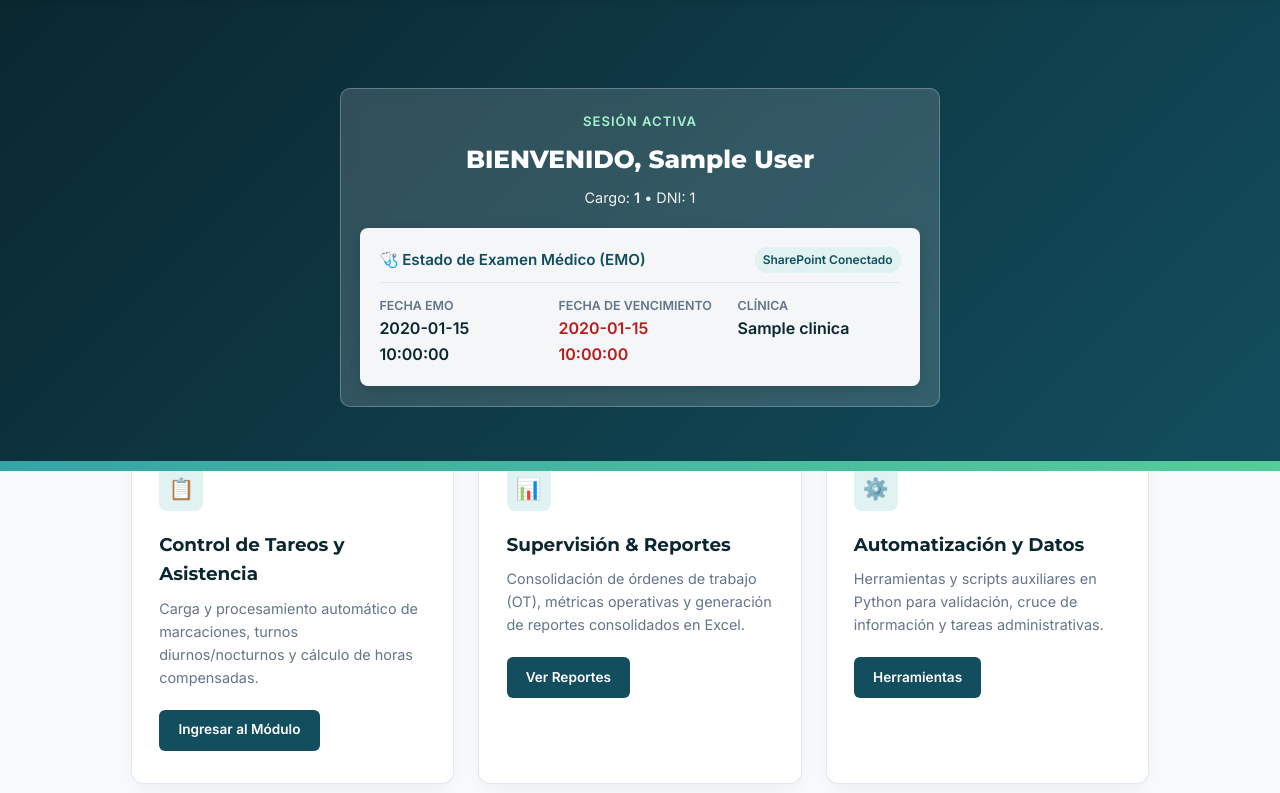
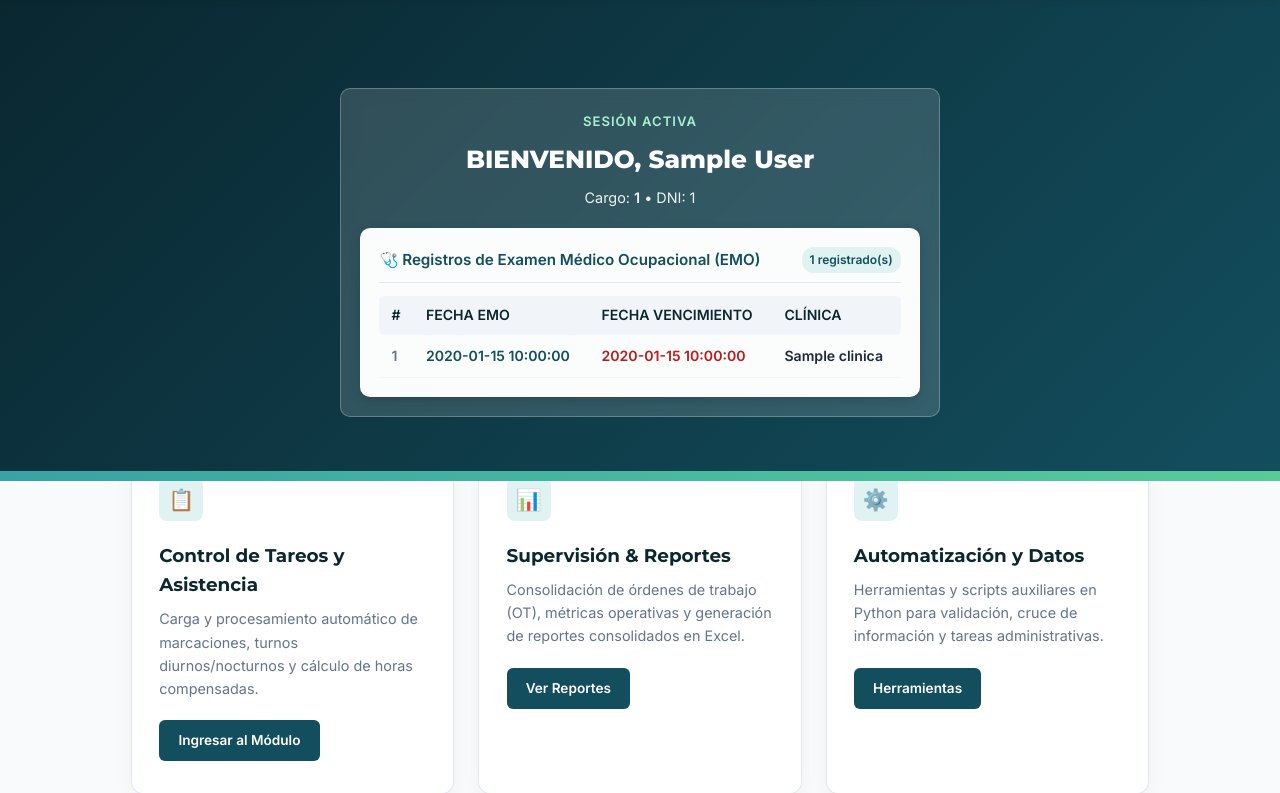
Before and after one commit to rrhhucmys-create/myscondorcocha, a Flask app: template templates/index.html in a window 1280 px wide. Shown: the part 77-870 px from the top of the page. Run offline with Flask 3, Linux system fonts and the light colour scheme; the visitor is signed in with stand-in values (Sample User, id 1); tables that the repository leaves empty hold one stand-in row (values such as "Sample post"); the template is opened without the code that fills it: most values are stand-ins (such as "Sample title", 1, 10 or a date in 2020).

Commit message:
Update index.html

```diff
--- a/templates/index.html
+++ b/templates/index.html
@@ -178,31 +178,41 @@
                 <h2 style="font-size: 1.55rem; margin: 0.4rem 0;">BIENVENIDO, {{ session.get('nombre_completo') }}</h2>
                 <p style="margin: 0 0 1.2rem 0; font-size: 0.9rem; opacity: 0.92;">Cargo: <strong>{{ session.get('cargo') }}</strong> &bull; DNI: {{ session.get('user_dni') }}</p>
 
-                <!-- Cuadro de Datos EMO desde SharePoint -->
-                <div style="background: rgba(255, 255, 255, 0.95); color: var(--text-dark); border-radius: 8px; padding: 1.2rem; text-align: left; box-shadow: 0 4px 12px rgba(0,0,0,0.15);">
+                <!-- Cuadro de Datos EMO desde SharePoint (Soporta múltiples exámenes) -->
+                <div style="background: rgba(255, 255, 255, 0.98); color: var(--text-dark); border-radius: 10px; padding: 1.2rem; text-align: left; box-shadow: 0 4px 12px rgba(0,0,0,0.15); margin-top: 1rem;">
                     <div style="display: flex; align-items: center; justify-content: space-between; border-bottom: 1.5px solid #e2e8f0; padding-bottom: 0.6rem; margin-bottom: 0.8rem;">
-                        <strong style="color: var(--primary); font-size: 0.95rem;">🩺 Estado de Examen Médico (EMO)</strong>
-                        <span style="font-size: 0.75rem; background: #e0f2f1; color: var(--primary); padding: 3px 8px; border-radius: 12px; font-weight: 600;">SharePoint Conectado</span>
+                        <strong style="color: var(--primary); font-size: 0.95rem;">🩺 Registros de Examen Médico Ocupacional (EMO)</strong>
+                        <span style="font-size: 0.75rem; background: #e0f2f1; color: var(--primary); padding: 3px 8px; border-radius: 12px; font-weight: 600;">
+                            {{ emo|length }} registrado(s)
+                        </span>
                     </div>
 
-                    {% if emo %}
-                        <div style="display: grid; grid-template-columns: repeat(auto-fit, minmax(140px, 1fr)); gap: 1rem;">
-                            <div>
-                                <span style="display: block; font-size: 0.78rem; color: var(--text-muted); font-weight: 600;">FECHA EMO</span>
-                                <strong style="font-size: 1rem; color: var(--primary-dark);">{{ emo.fecha_emo }}</strong>
-                            </div>
-                            <div>
-                                <span style="display: block; font-size: 0.78rem; color: var(--text-muted); font-weight: 600;">FECHA DE VENCIMIENTO</span>
-                                <strong style="font-size: 1rem; color: #b91c1c;">{{ emo.fecha_vencimiento }}</strong>
-                            </div>
-                            <div>
-                                <span style="display: block; font-size: 0.78rem; color: var(--text-muted); font-weight: 600;">CLÍNICA</span>
-                                <strong style="font-size: 1rem; color: var(--primary-dark);">{{ emo.clinica }}</strong>
-                            </div>
+                    {% if emo and emo|length > 0 %}
+                        <div style="overflow-x: auto;">
+                            <table style="width: 100%; border-collapse: collapse; font-size: 0.88rem;">
+                                <thead>
+                                    <tr style="background-color: #f1f5f9; color: var(--primary-dark); text-align: left;">
+                                        <th style="padding: 8px 12px; border-radius: 6px 0 0 6px;">#</th>
+                                        <th style="padding: 8px 12px;">FECHA EMO</th>
+                                        <th style="padding: 8px 12px;">FECHA VENCIMIENTO</th>
+                                        <th style="padding: 8px 12px; border-radius: 0 6px 6px 0;">CLÍNICA</th>
+                                    </tr>
+                                </thead>
+                                <tbody>
+                                    {% for item in emo %}
+                                    <tr style="border-bottom: 1px solid #f1f5f9;">
+                                        <td style="padding: 10px 12px; font-weight: 600; color: var(--text-muted);">{{ loop.index }}</td>
+                                        <td style="padding: 10px 12px; font-weight: 700; color: var(--primary);">{{ item.fecha_emo }}</td>
+                                        <td style="padding: 10px 12px; font-weight: 700; color: #b91c1c;">{{ item.fecha_vencimiento }}</td>
+                                        <td style="padding: 10px 12px; font-weight: 600; color: var(--text-dark);">{{ item.clinica }}</td>
+                                    </tr>
+                                    {% endfor %}
+                                </tbody>
+                            </table>
                         </div>
                     {% else %}
                         <p style="margin: 0; font-size: 0.88rem; color: var(--text-muted);">
-                            ℹ️ No se encontraron registros médicos vigentes asignados a su DNI en la base central.
+                            ℹ️ No se encontraron registros médicos asignados a su DNI en la base central.
                         </p>
                     {% endif %}
                 </div>
```
